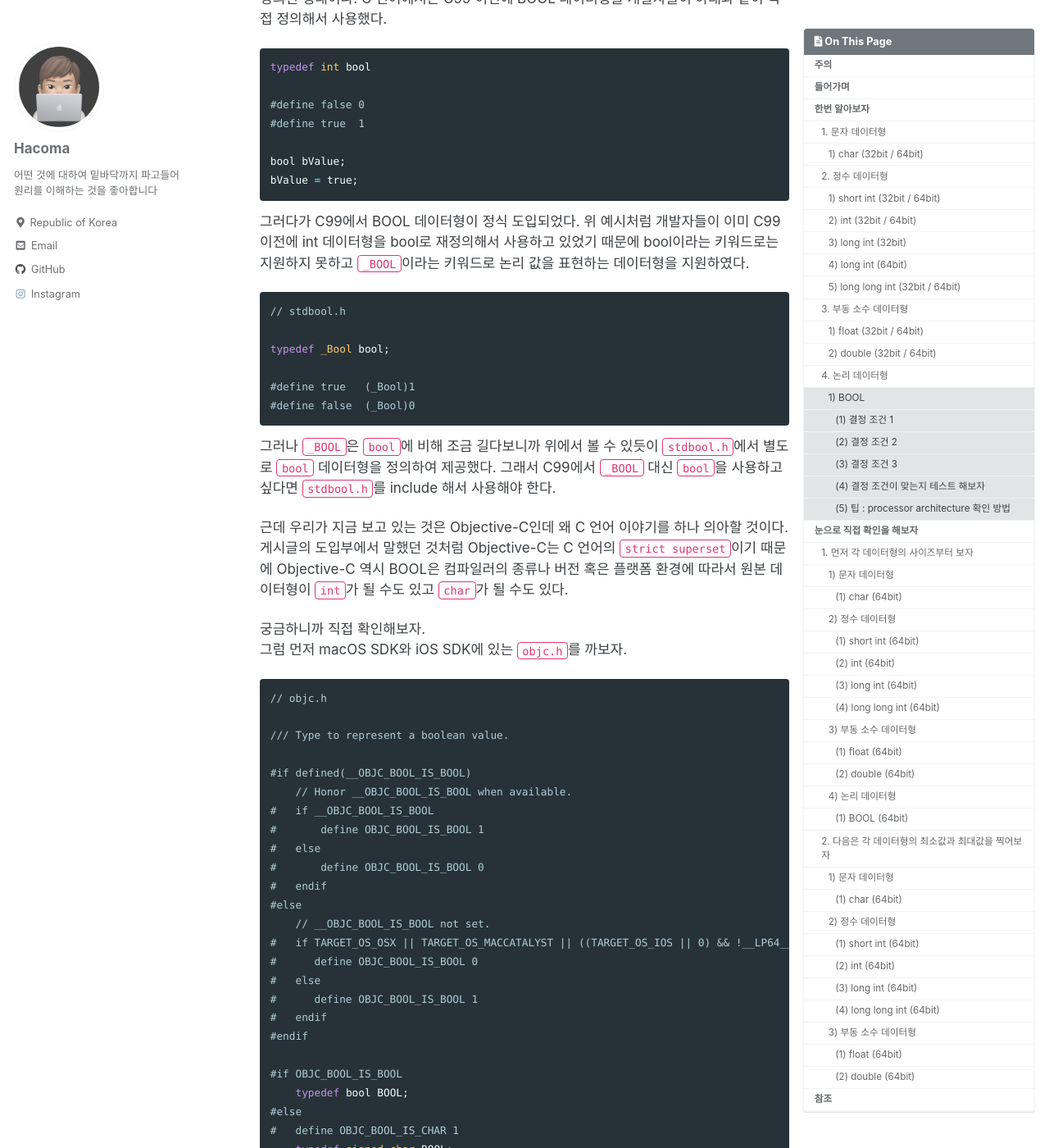
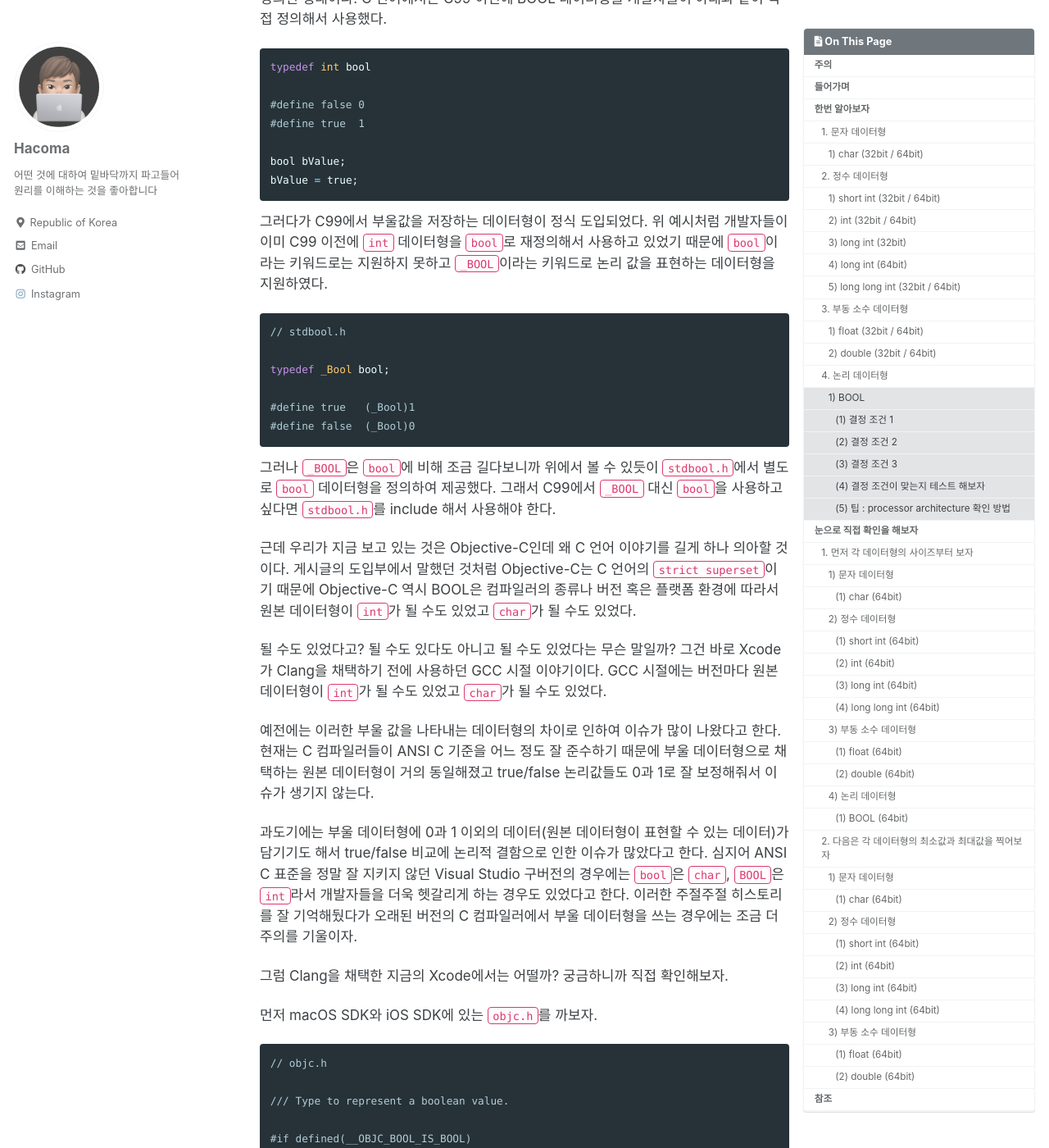
Before and after one commit to hacoma/hacoma.github.io, a Jekyll site: the page built from _posts/development/language/objective-c/2019-11-15-primitive-data-types.md, in a window 1280 px wide and 1400 px high, scrolled down 2740 px. Shown: the whole window at 82% size. Built offline with Jekyll 4.4.1, drawn with Linux system fonts in a browser that asks for light colours; cached includes are drawn as plain includes; comment, search, counter and statistics services are not loaded; some of the changed text lies outside the part shown.

Commit message:
fix: modify post [Objective-C] 원시 데이터형 - Primitive Data Types

````diff
--- a/_posts/development/language/objective-c/2019-11-15-primitive-data-types.md
+++ b/_posts/development/language/objective-c/2019-11-15-primitive-data-types.md
@@ -100,7 +100,7 @@ bool bValue;
 bValue = true;
 ```
 
-그러다가 C99에서 BOOL 데이터형이 정식 도입되었다. 위 예시처럼 개발자들이 이미 C99 이전에 int 데이터형을 bool로 재정의해서 사용하고 있었기 때문에 bool이라는 키워드로는 지원하지 못하고 `_BOOL`이라는 키워드로 논리 값을 표현하는 데이터형을 지원하였다.
+그러다가 C99에서 부울값을 저장하는 데이터형이 정식 도입되었다. 위 예시처럼 개발자들이 이미 C99 이전에 `int` 데이터형을 `bool`로 재정의해서 사용하고 있었기 때문에 `bool`이라는 키워드로는 지원하지 못하고 `_BOOL`이라는 키워드로 논리 값을 표현하는 데이터형을 지원하였다.
 
 ```objectivec
 // stdbool.h
@@ -113,11 +113,18 @@ typedef _Bool bool;
 
 그러나 `_BOOL`은 `bool`에 비해 조금 길다보니까 위에서 볼 수 있듯이 `stdbool.h`에서 별도로 `bool` 데이터형을 정의하여 제공했다. 그래서 C99에서 `_BOOL` 대신 `bool`을 사용하고 싶다면 `stdbool.h`를 include 해서 사용해야 한다.
 
-근데 우리가 지금 보고 있는 것은 Objective-C인데 왜 C 언어 이야기를 하나 의아할 것이다. 게시글의 도입부에서 말했던 것처럼 Objective-C는 C 언어의 `strict superset`이기 때문에
-Objective-C 역시 BOOL은 컴파일러의 종류나 버전 혹은 플랫폼 환경에 따라서 원본 데이터형이 `int`가 될 수도 있고 `char`가 될 수도 있다.
+근데 우리가 지금 보고 있는 것은 Objective-C인데 왜 C 언어 이야기를 길게 하나 의아할 것이다. 게시글의 도입부에서 말했던 것처럼 Objective-C는 C 언어의 `strict superset`이기 때문에
+Objective-C 역시 BOOL은 컴파일러의 종류나 버전 혹은 플랫폼 환경에 따라서 원본 데이터형이 `int`가 될 수도 있었고 `char`가 될 수도 있었다.
 
-궁금하니까 직접 확인해보자.
-그럼 먼저 macOS SDK와 iOS SDK에 있는 `objc.h`를 까보자.
+될 수도 있었다고? 될 수도 있다도 아니고 될 수도 있었다는 무슨 말일까? 그건 바로 Xcode가 Clang을 채택하기 전에 사용하던 GCC 시절 이야기이다. GCC 시절에는 버전마다 원본 데이터형이 `int`가 될 수도 있었고 `char`가 될 수도 있었다.
+
+예전에는 이러한 부울 값을 나타내는 데이터형의 차이로 인하여 이슈가 많이 나왔다고 한다. 현재는 C 컴파일러들이 ANSI C 기준을 어느 정도 잘 준수하기 때문에 부울 데이터형으로 채택하는 원본 데이터형이 거의 동일해졌고 true/false 논리값들도 0과 1로 잘 보정해줘서 이슈가 생기지 않는다.
+
+과도기에는 부울 데이터형에 0과 1 이외의 데이터(원본 데이터형이 표현할 수 있는 데이터)가 담기기도 해서 true/false 비교에 논리적 결함으로 인한 이슈가 많았다고 한다. 심지어 ANSI C 표준을 정말 잘 지키지 않던 Visual Studio 구버전의 경우에는 `bool`은 `char`, `BOOL`은 `int`라서 개발자들을 더욱 헷갈리게 하는 경우도 있었다고 한다. 이러한 주절주절 히스토리를 잘 기억해뒀다가 오래된 버전의 C 컴파일러에서 부울 데이터형을 쓰는 경우에는 조금 더 주의를 기울이자.
+
+그럼 Clang을 채택한 지금의 Xcode에서는 어떨까? 궁금하니까 직접 확인해보자.
+
+먼저 macOS SDK와 iOS SDK에 있는 `objc.h`를 까보자.
 
 ```objectivec
 // objc.h
@@ -243,7 +250,7 @@ OBJC_BOOL_IS_BOOL = YES
 "Xcode 11.5, iOS 13.5 SDK로 빌드한 iOS Single View App을 iPhone 11 Pro, arm64, iOS 13.5.1 환경에서 돌렸을 때 BOOL은 int를 재정의한 데이터형이다.
 왜냐하면 BOOL은 bool을 재정의한 데이터형이고 bool은 int를 재정의한 데이터형이기 때문이다."
 
-땡, 아니였다. 내가 마지막으로 사용했던 C 언어 개발 환경에서 bool은 int라서 Objective-C에서도 당연히 int일 줄 알았는데 char 데이터형이였다.
+땡, 아니었다. 내가 마지막으로 사용했던 C 개발 환경에서는 bool이 int라서 Objective-C에서도 당연히 int일 줄 알았는데 char 데이터형이였다.
 처음에는 sizeof를 찍었을 때 1이 나와서 어리둥절했는데 [애플 개발자 문서](https://developer.apple.com/documentation/objectivec/bool)를 찾아보니
 이에 대한 내용들이 잘 나와있었다 ㅎㅎ
 
@@ -500,11 +507,13 @@ Program ended with exit code: 0
 비록 실제 개발할 때는 아키텍처 환경이나 플랫폼에 따라서 적절한 데이터형을 typedef로 재정의해놓은 자료형들을 주로 사용할 것이라 생각한다.
 하지만 원시 데이터형을 잘 알고 있는 것이 언젠가는 도움이 되는 순간이 올 것이라고 생각한다.
 
+[+] 32bit 디바이스를 가지고 있는 분께서는 위 코드를 돌려보시고 결과를 댓글로 남겨주시면 본문에 업데이트하도록 하겠다.
+
 # 참조
 
-- [https://code.tutsplus.com/tutorials/objective-c-succinctly-data-types–mobile-21986](https://code.tutsplus.com/tutorials/objective-c-succinctly-data-types–mobile-21986)
-- [https://andybargh.com/primitive-data-types-objective-c/](https://andybargh.com/primitive-data-types-objective-c/)
-- [https://www.tutorialspoint.com/objective_c/objective_c_data_types.htm](https://www.tutorialspoint.com/objective_c/objective_c_data_types.htm)
+- [Tuts+ Post](https://code.tutsplus.com/tutorials/objective-c-succinctly-data-types–mobile-21986)
+- [AndyBargh Post](https://andybargh.com/primitive-data-types-objective-c/)
+- [Tutorialspoint Post](https://www.tutorialspoint.com/objective_c/objective_c_data_types.htm)
 
 ===
 
````
Also changed, not shown: other parts of _posts/development/language/objective-c/2019-11-15-primitive-data-types.md (+4 -4 lines), _posts/development/ios/uikit/2019-09-13-ios-13-view-controller-modal-presentation-style-change.md (+1 -1 lines), _posts/development/language/objective-c/2019-11-14-study-resource-collections.md (+1 -1 lines), _posts/playground/synology/2020-10-29-photostation-apply-custom-domain.md (+1 -1 lines).
